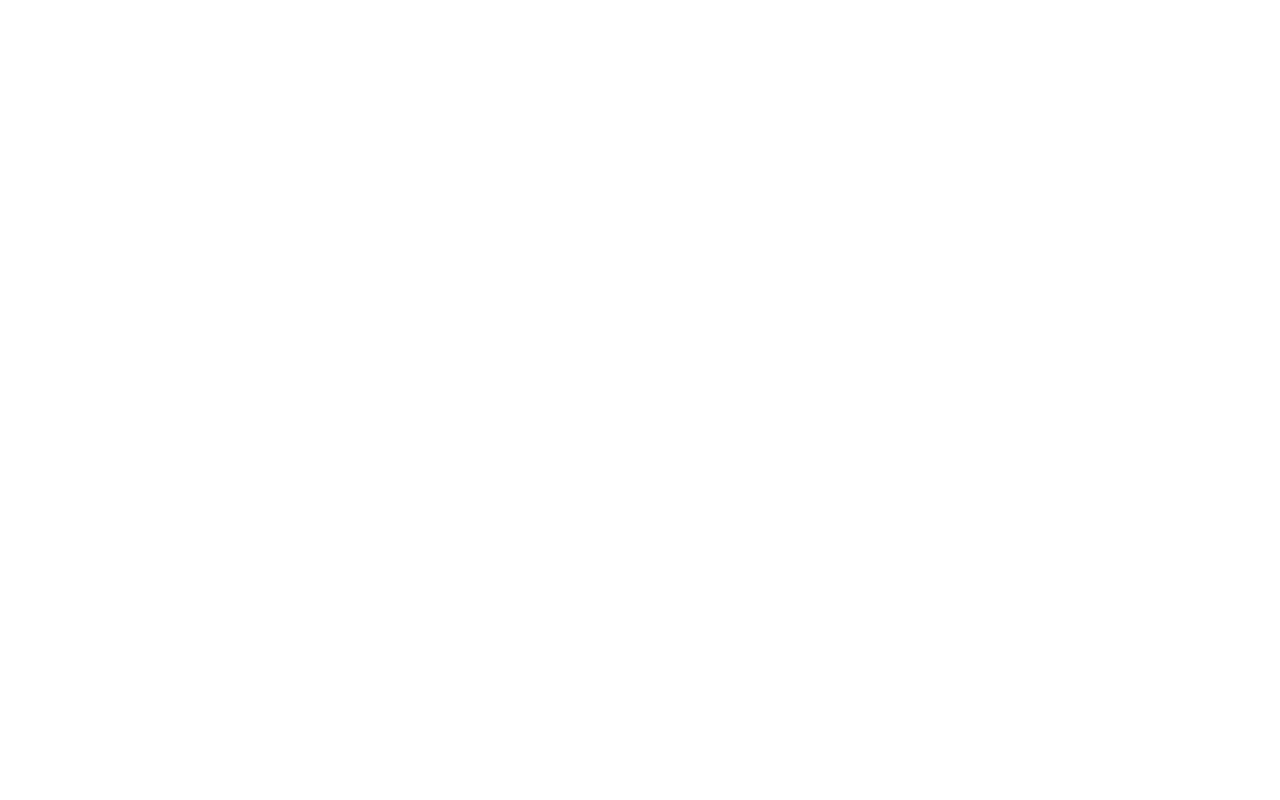
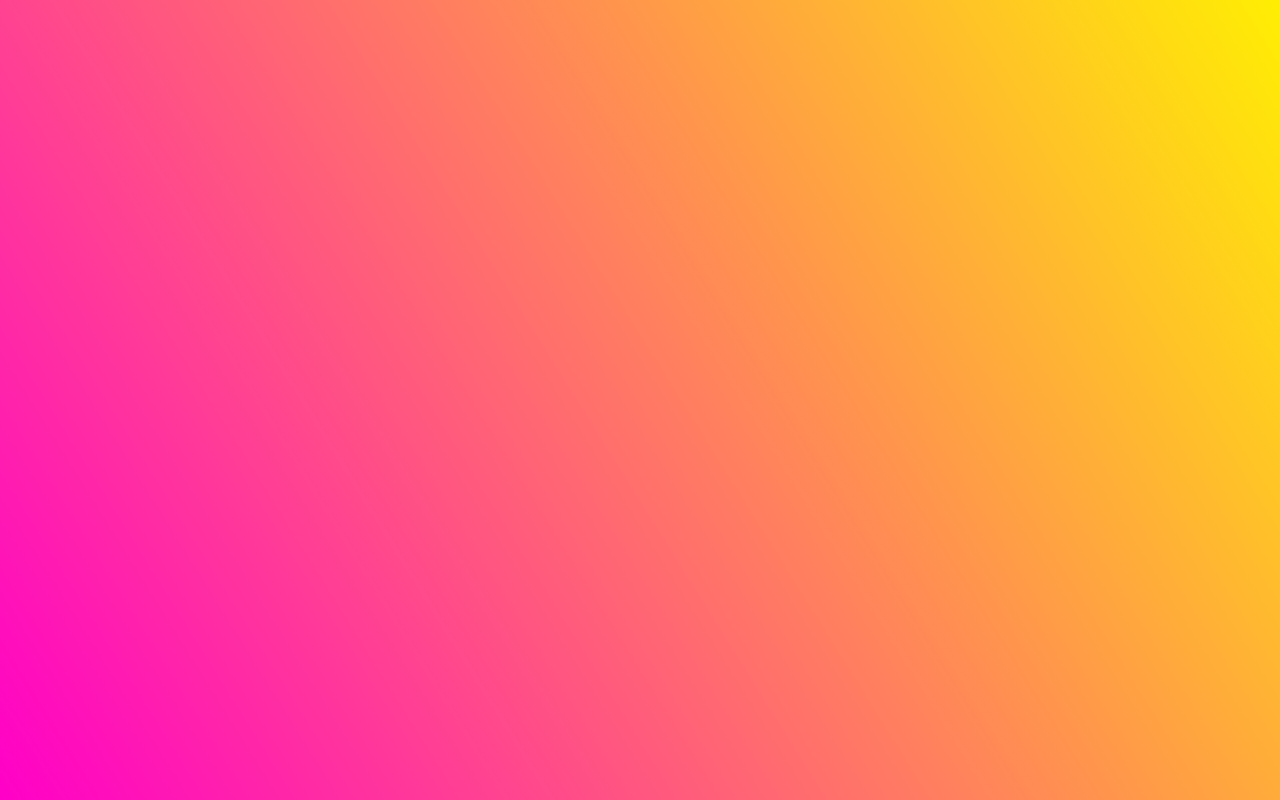
Before and after one commit to yetanothr/the-ribbit-hole, a plain HTML site: page src/html/bending_lines.html in a window 1280 px wide. Drawn offline with Linux system fonts and the light colour scheme; files that its build step writes are made by us from their sources; files whose address does not match are found by name.

Commit message:
Added gradient background in the script

```diff
--- a/src/html/bending_lines.html
+++ b/src/html/bending_lines.html
@@ -3,11 +3,13 @@
 <head>
     <meta charset="UTF-8">
     <link rel='shortcut icon' type='image/x-icon' href='../../assets/favicon.ico' />
-    <link rel="stylesheet" type="text/css" href="styles/main.css" />
+    <link rel="stylesheet" type="text/css" href="../../styles/main.css" />
     <title>TRH</title>
+    <script src="../scripts/bending_lines.js" defer>
+    </script>
 </head>
 <body>
-    <canvas id="bending_lines">
+    <canvas class="span_whole" id="bending_lines">
         Bending lines no worko :(
     </canvas>
 </body>
--- /dev/null
+++ b/src/scripts/bending_lines.js
@@ -0,0 +1,20 @@
+setCanvSize();
+
+let canv = document.getElementById("bending_lines");
+let lines_ctx = canv.getContext("2d");
+
+var lines_h = canv.height;
+var lines_w = canv.width;
+
+let bg_gradient = lines_ctx.createLinearGradient(0,lines_h,lines_w,0);
+bg_gradient.addColorStop(0,"#ff00c8");
+bg_gradient.addColorStop(1, "#ffee03");
+
+lines_ctx.fillStyle = bg_gradient;
+lines_ctx.fillRect(0,0,lines_w,lines_h);
+
+function setCanvSize(){
+    let canv = document.getElementById("bending_lines");
+    canv.width = window.innerWidth;
+    canv.height = window.innerHeight;
+}
```
